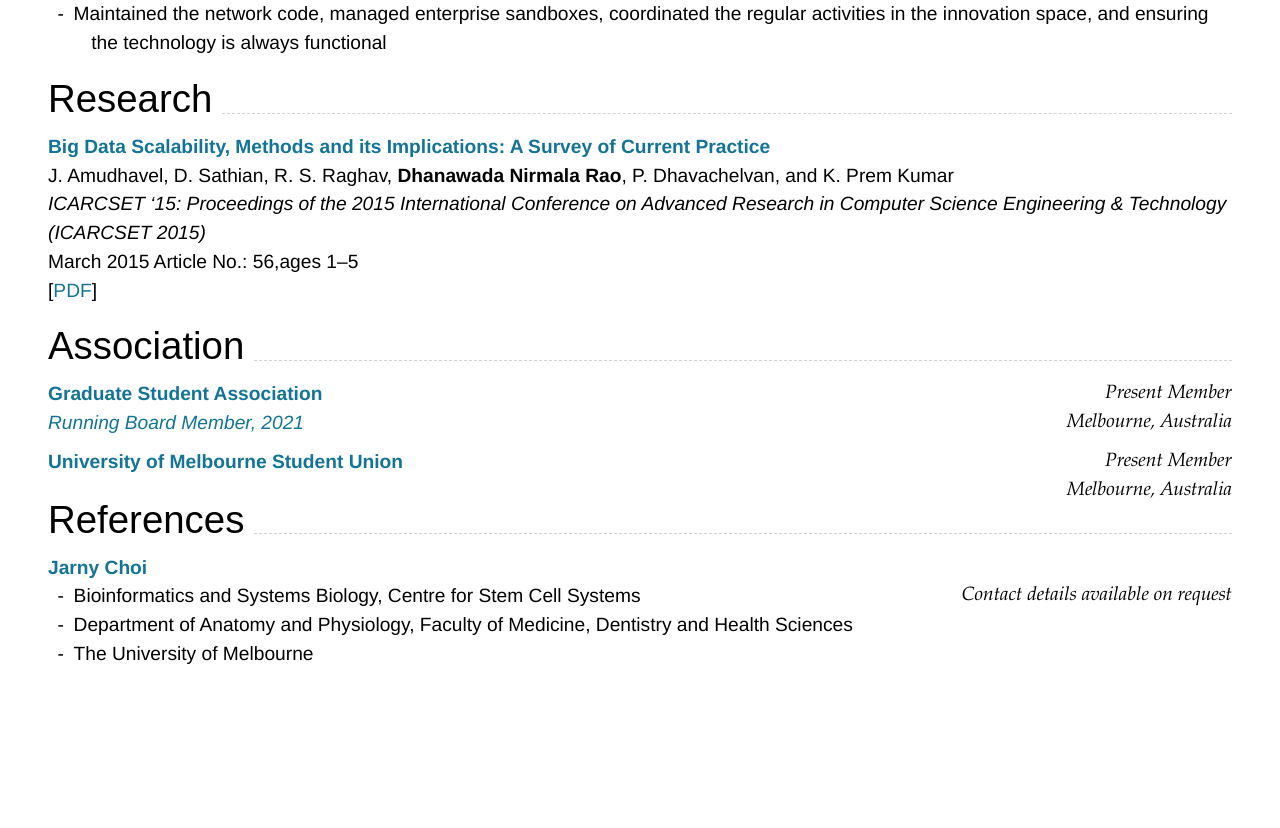
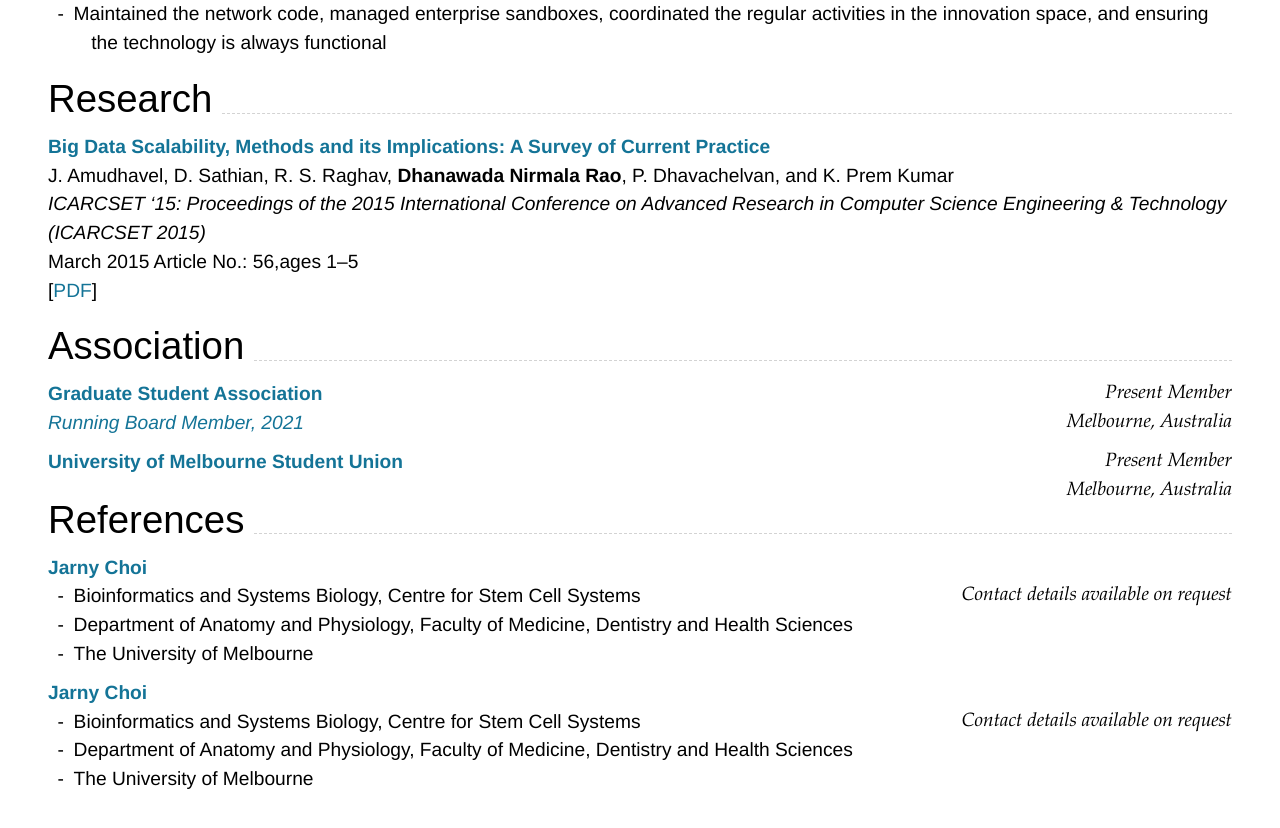
Before and after one commit to thedhanawada/me, a Jekyll site: the page built from index.md, in a window 1280 px wide and 900 px high, scrolled down 2181 px. Shown: the top 828 px of the window. Built offline with Jekyll 4.4.1, drawn with Linux system fonts in a browser that asks for light colours; nearby versions of some CDN libraries; before the commit the page ends 2927 px from its top, so only the background shows below that.

Commit message:
footer-update

````diff
--- a/_includes/cv-contact-footer.html
+++ b/_includes/cv-contact-footer.html
@@ -16,5 +16,4 @@
     {% endif %}
 
 -->
-
 </div>
--- a/index.md
+++ b/index.md
@@ -163,6 +163,16 @@ Contact details available on request
 - Bioinformatics and Systems Biology, Centre for Stem Cell Systems
 - Department of Anatomy and Physiology, Faculty of Medicine, Dentistry and Health Sciences
 - The University of Melbourne
+
+### **[Jarny Choi](https://findanexpert.unimelb.edu.au/profile/14179-jarny-choi){:target="_blank"}**
+```
+Contact details available on request
+```
+- Bioinformatics and Systems Biology, Centre for Stem Cell Systems
+- Department of Anatomy and Physiology, Faculty of Medicine, Dentistry and Health Sciences
+- The University of Melbourne
+
+
 <br><br>
 {% include cv-contact-footer.html %}
 
````
